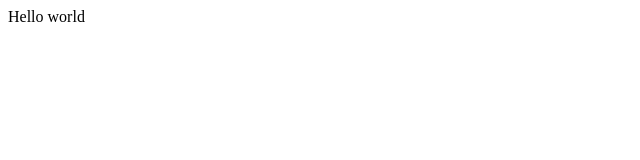
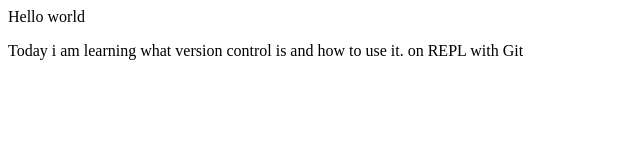
Before and after one commit to Br1an166/collaborationBasics-Brian-Cardenas, a plain HTML site: page index.html in a window 1280 px wide. Shown: the whole page, without its empty margins (0-640 px from the left). Drawn offline with Linux system fonts and the light colour scheme.

Commit message:
added paragraph describing what i did

```diff
--- a/index.html
+++ b/index.html
@@ -10,6 +10,8 @@
 
 <body>
   Hello world
+
+  <p>Today i am learning what version control is and how to use it. on REPL with Git</p>
   <script src="script.js"></script>
 </body>
 
```
